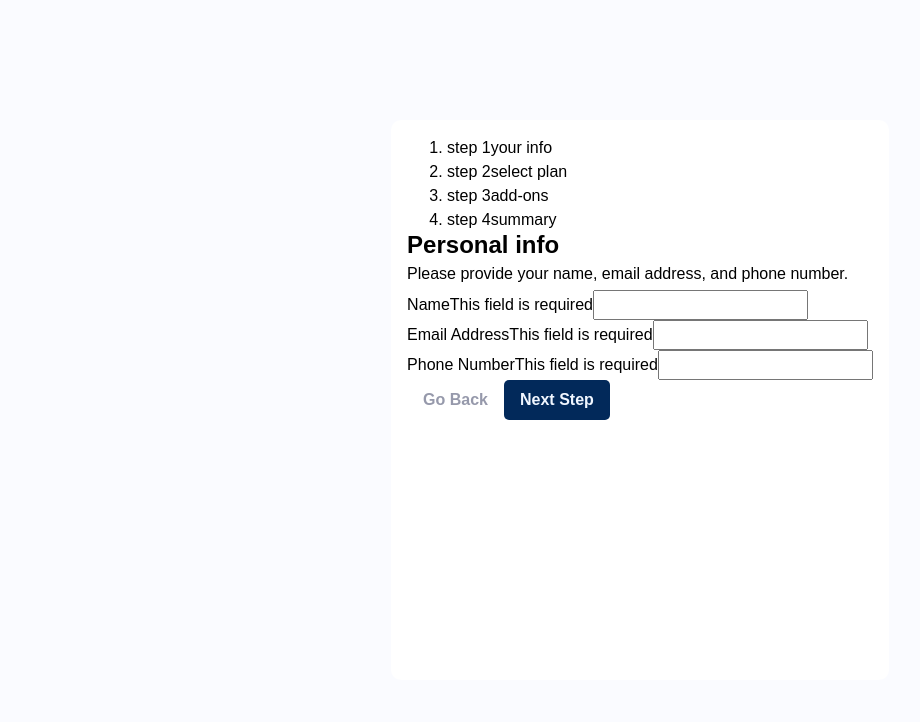
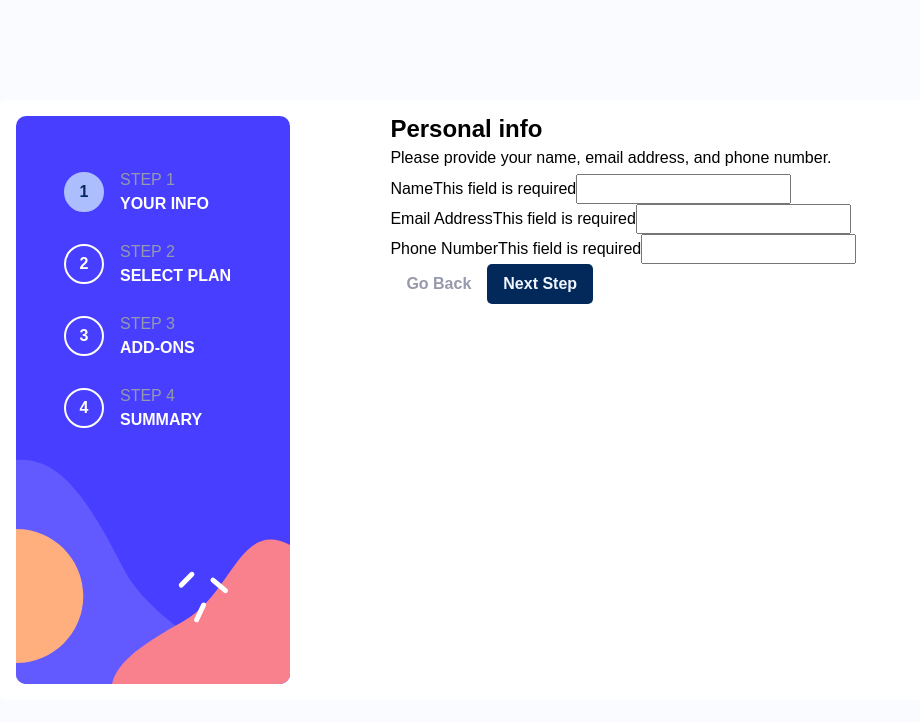
Before and after one commit to SparicI/multi-step-form, a Nuxt app: page / in a window 1280 px wide. Shown: the top 722 px of the page, without its empty margins (0-920 px from the left). Built offline with nearby package versions, Linux system fonts and the light colour scheme.

Commit message:
Create responsive step indicator

```diff
--- a/app.vue
+++ b/app.vue
@@ -17,15 +17,15 @@
 @media screen and (min-width: 1024px) {
   main {
     display: grid;
-    place-items: center;
+    align-items: center;
   }
 
   .multi-step-form-container {
+    display: flex;
+    padding: var(--spacing-400);
+    border-radius: var(--border-radius-soft);
+    min-height: 70vh;
     background-color: var(--white);
-    padding: 1rem;
-    border-radius: 10px;
-    height: 70vh;
-    max-width: 940px;
   }
 
 }
--- a/components/TheStepIndicator.vue
+++ b/components/TheStepIndicator.vue
@@ -1,20 +1,32 @@
 <template>
-    <ol>
-        <li aria-current="step">
-            <span>step 1</span>
-            <span>your info</span>
+    <ol class="step__list">
+        <li
+            aria-current="step"
+            class="step__list-item active"
+        >
+            <p class="step__description">
+                <span class="step__counter">step 1</span>
+                <span>your info</span>
+            </p>
+
         </li>
-        <li>
-            <span>step 2</span>
-            <span>select plan</span>
+        <li class="step__list-item">
+            <p class="step__description">
+                <span class="step__counter">step 2</span>
+                <span>select plan</span>
+            </p>
         </li>
-        <li>
-            <span>step 3</span>
-            <span>add-ons</span>
+        <li class="step__list-item">
+            <p class="step__description">
+                <span class="step__counter">step 3</span>
+                <span>add-ons</span>
+            </p>
         </li>
-        <li>
-            <span>step 4</span>
-            <span>summary</span>
+        <li class="step__list-item">
+            <p class="step__description">
+                <span class="step__counter">step 4</span>
+                <span>summary</span>
+            </p>
         </li>
     </ol>
 </template>
@@ -26,4 +38,75 @@
 
 </script>
 
-<style scoped></style>
+<style scoped>
+.step__list {
+    display: flex;
+    gap: var(--spacing-400);
+    justify-content: center;
+    counter-reset: step-counter;
+    padding-block-start: var(--spacing-800);
+    height: 172px;
+    list-style: none;
+    color: var(--white);
+    font-weight: var(--font-weight-bolder);
+    text-transform: uppercase;
+
+    background-image: url(/images/bg-sidebar-mobile.svg);
+    background-repeat: no-repeat;
+    background-size: cover;
+}
+
+.step__list-item::before {
+    display: grid;
+    place-items: center;
+    counter-increment: step-counter;
+    content: counter(step-counter);
+    background-color: transparent;
+    border: 2px solid var(--white);
+    border-radius: 50%;
+    height: 40px;
+    aspect-ratio: 1;
+}
+
+.active.step__list-item::before {
+    background-color: var(--pastel-blue);
+    border-color: var(--pastel-blue);
+    color: var(--marine-blue);
+}
+
+
+.step__description {
+    display: none;
+}
+
+@media screen and (min-width: 1024px) {
+
+    .step__list {
+        height: 568px;
+        flex-direction: column;
+        flex-basis: 30%;
+        align-items: flex-start;
+        justify-content: flex-start;
+        padding: var(--spacing-1000);
+
+        background-image: url(/images/bg-sidebar-desktop.svg);
+        background-size: auto;
+    }
+
+    .step__list-item {
+        display: flex;
+        align-items: center;
+        gap: var(--spacing-400);
+    }
+
+    .step__description {
+        display: flex;
+        flex-direction: column;
+    }
+
+    .step__counter {
+        font-weight: var(--font-weight-normal);
+        color: var(--cool-gray);
+    }
+}
+</style>
```
